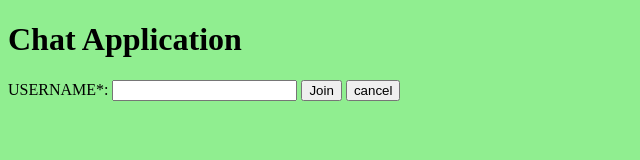
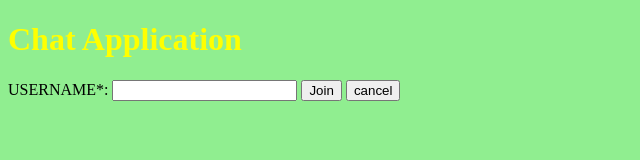
Before and after one commit to pgrworld/socket.io, a website: page index.html in a window 1280 px wide. Shown: the whole page, without its empty margins (0-640 px from the left). Drawn offline with nearby package versions, Linux system fonts and the light colour scheme.

Commit message:
Update index.html

```diff
--- a/index.html
+++ b/index.html
@@ -3,7 +3,7 @@
 <head>
   <meta charset="utf-8">
   <title>CHAT APPLICATION</title>
- <link rel="stylesheet" href="/styles.css">
+ <link rel="stylesheet" href="/theme.css">
   <style>
     .chat-form { display: none; }
     body {
```
